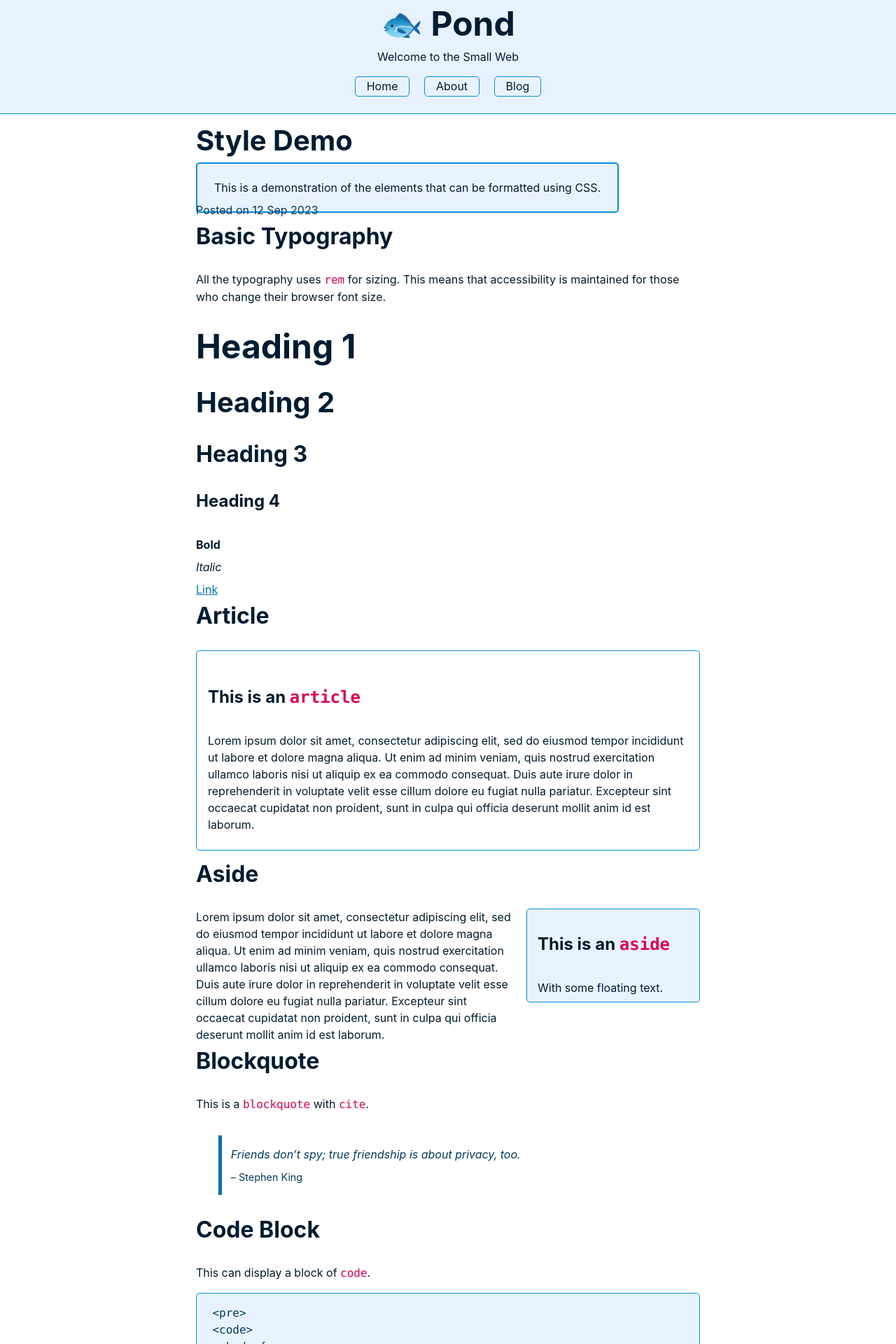
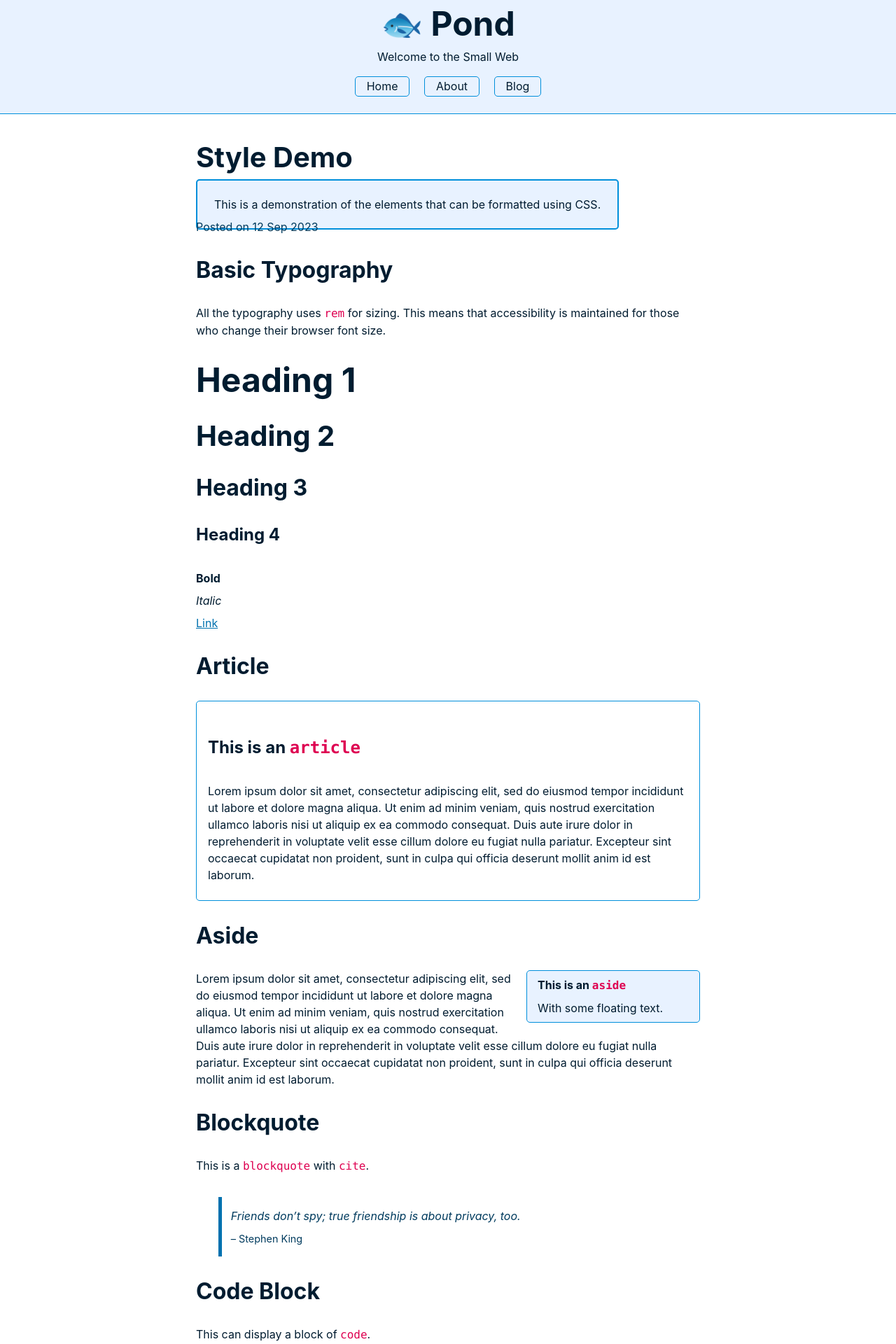
Before and after one commit to megdna/pond, a Jekyll site: the page built from _posts/2023-09-12-style-demo.md, in a window 1280 px wide. Shown: the top 1920 px of the page at 70% size. Built offline with Jekyll 4.4.1, drawn with Linux system fonts in a browser that asks for light colours.

Commit message:
Update style

```diff
--- a/_layouts/post.html
+++ b/_layouts/post.html
@@ -2,6 +2,6 @@
 layout: default
 ---
 <h2>{{ page.title }}</h2>
-<box>{{ page.description }}</box>
+<notice>{{ page.description }}</notice>
 <p class="meta">Posted on {{ page.date | date_to_string }}</p>
 {{ content }}
--- a/_posts/2023-09-12-style-demo.md
+++ b/_posts/2023-09-12-style-demo.md
@@ -34,7 +34,7 @@
 ### Aside
 
 <aside>
-<h4>This is an <code>aside</code></h4>
+<p><b>This is an <code>aside</code></b></p>
 <p>With some floating text.</p>
 </aside>
 Lorem ipsum dolor sit amet, consectetur adipiscing elit, sed do eiusmod tempor incididunt ut labore et dolore magna aliqua. Ut enim ad minim veniam, quis nostrud exercitation ullamco laboris nisi ut aliquip ex ea commodo consequat. Duis aute irure dolor in reprehenderit in voluptate velit esse cillum dolore eu fugiat nulla pariatur. Excepteur sint occaecat cupidatat non proident, sunt in culpa qui officia deserunt mollit anim id est laborum.
--- a/style.css
+++ b/style.css
@@ -138,12 +138,12 @@
 
 h2 {
   font-size: 2.5rem;
-  margin-top: 0.5rem;
+  margin-top: 2rem;
 }
 
 h3 {
   font-size: 2rem;
-  margin-top: 0.5rem;
+  margin-top: 2rem;
 }
 
 h4 {
@@ -211,7 +211,7 @@
   margin-top: 1rem;
 }
 
-aside, box, details, pre {
+aside, details, pre {
   background-color: var(--accent-bg);
   border: 1px solid var(--border);
   border-radius: var(--standard-border-radius);
@@ -243,15 +243,6 @@
   font-size: 0.9rem;
   color: var(--text-light);
   font-style: normal;
-}
-
-box {
-  background: var(--accent-bg);
-  border: 2px solid var(--border);
-  border-radius: 5px;
-  padding: 1.5rem;
-  margin: 2rem 0;
-  width: 100%;
 }
 
 /* Use mono font for code elements */
@@ -319,6 +310,14 @@
   margin-bottom: 1rem;
 }
 
+notice {
+  background: var(--accent-bg);
+  border: 2px solid var(--border);
+  border-radius: 5px;
+  padding: 1.5rem;
+  margin: 2rem 0;
+}
+
 section {
   border-top: 1px solid var(--border);
   border-bottom: 1px solid var(--border);
```
